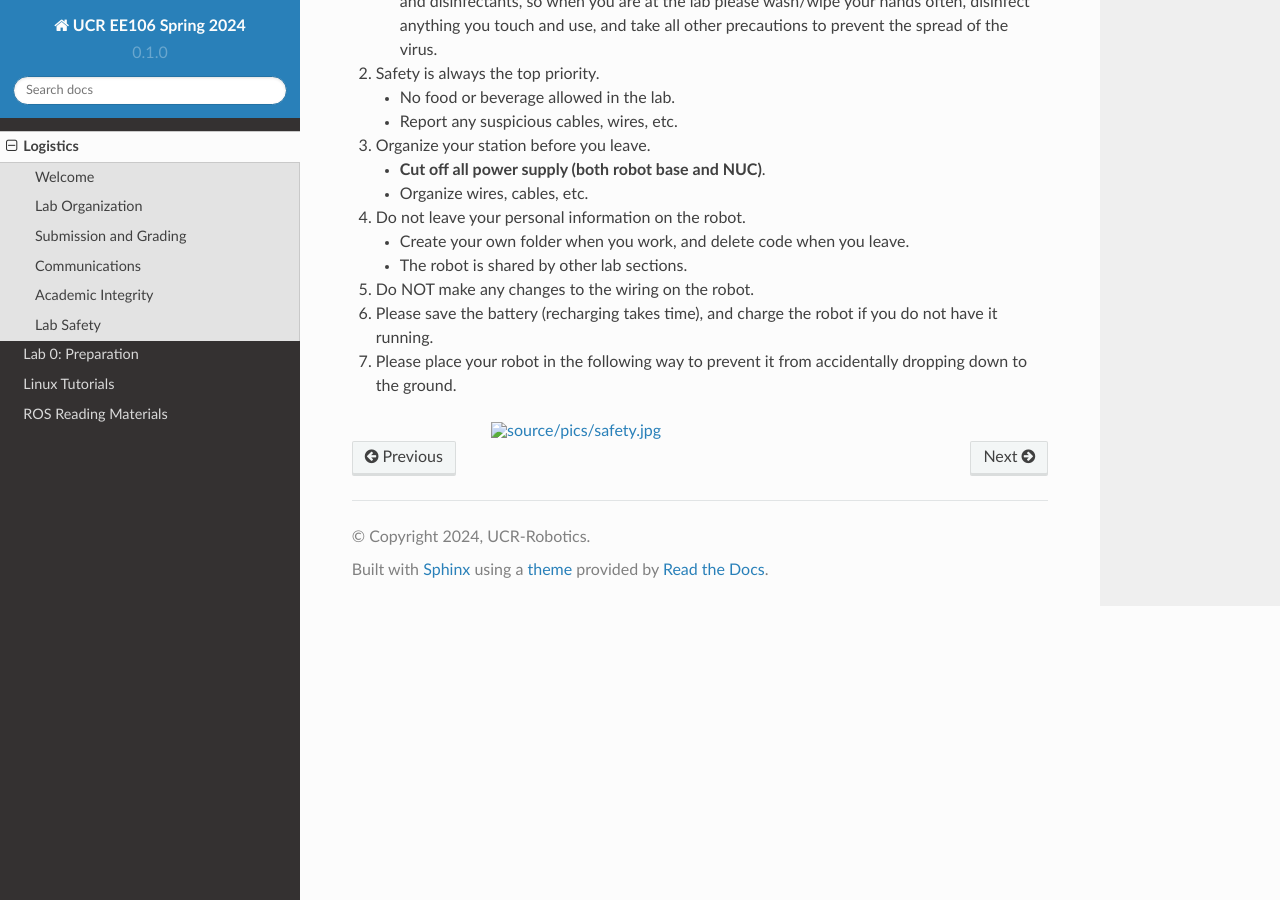
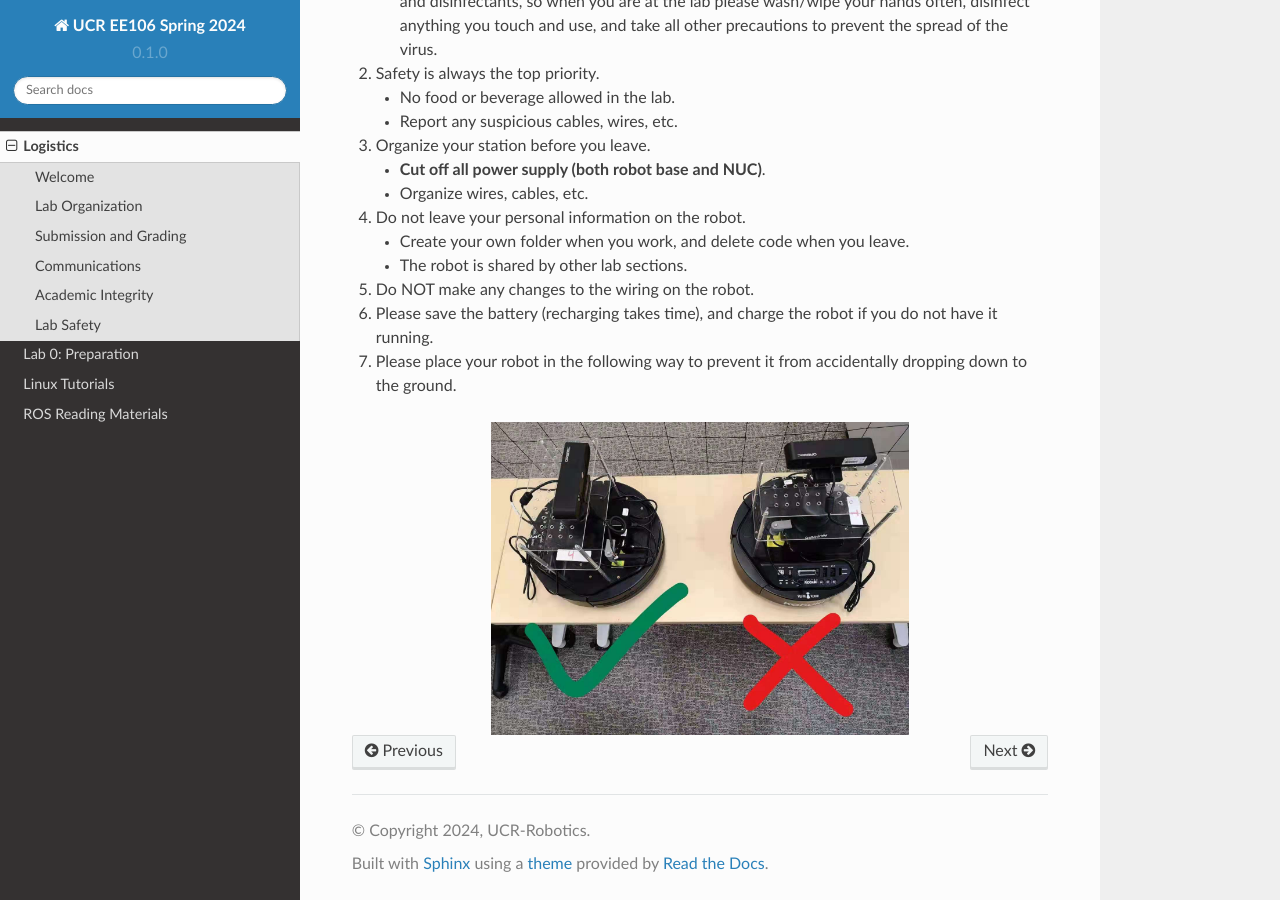
Before and after one commit to taektay/ee106, a Sphinx documentation site: the page built from docs/source/logistics.rst, in a window 1280 px wide and 900 px high, scrolled down 2023 px. Built offline with Sphinx 7.4.7 and the Read the Docs theme 2.0.0, drawn with Linux system fonts in a browser that asks for light colours.

Commit message:
Update logistics.rst

```diff
--- a/docs/source/logistics.rst
+++ b/docs/source/logistics.rst
@@ -132,7 +132,7 @@ Lab Safety
 #. Please place your robot in the following way to prevent it
    from accidentally dropping down to the ground.
 
-.. image:: source/pics/safety.jpg
+.. image:: pics/safety.jpg
     :width: 60%
     :align: center
 
```
